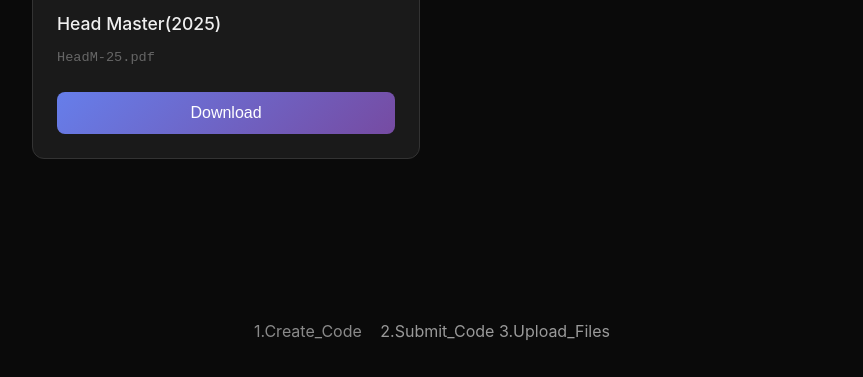
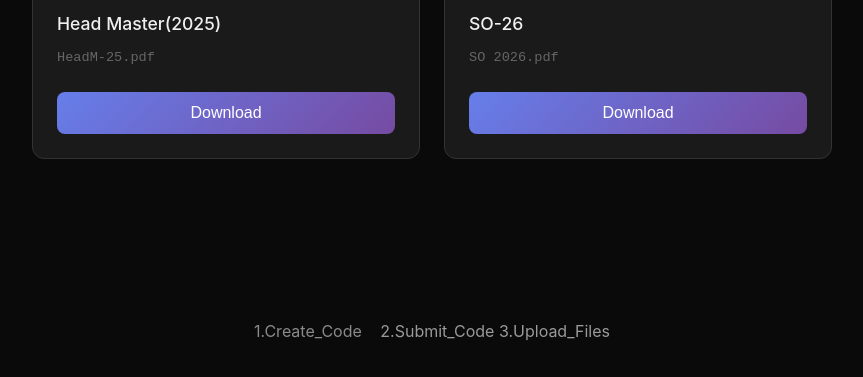
Before and after one commit to rimonsunker/download, a plain HTML site: page index.html in a window 1280 px wide. Shown: the part 542-919 px from the top of the page, without its empty margins (208-1071 px from the left). Drawn offline with Linux system fonts and the light colour scheme.

Commit message:
Update index.html

```diff
--- a/index.html
+++ b/index.html
@@ -170,6 +170,11 @@
   "filename": "HeadM-25.pdf",
   "title": "Head Master(2025)",
   "type": "pdf"
+			},
+			{
+  "filename": "SO 2026.pdf",
+  "title": "SO-26",
+  "type": "pdf"
 }
 
         ];
```
